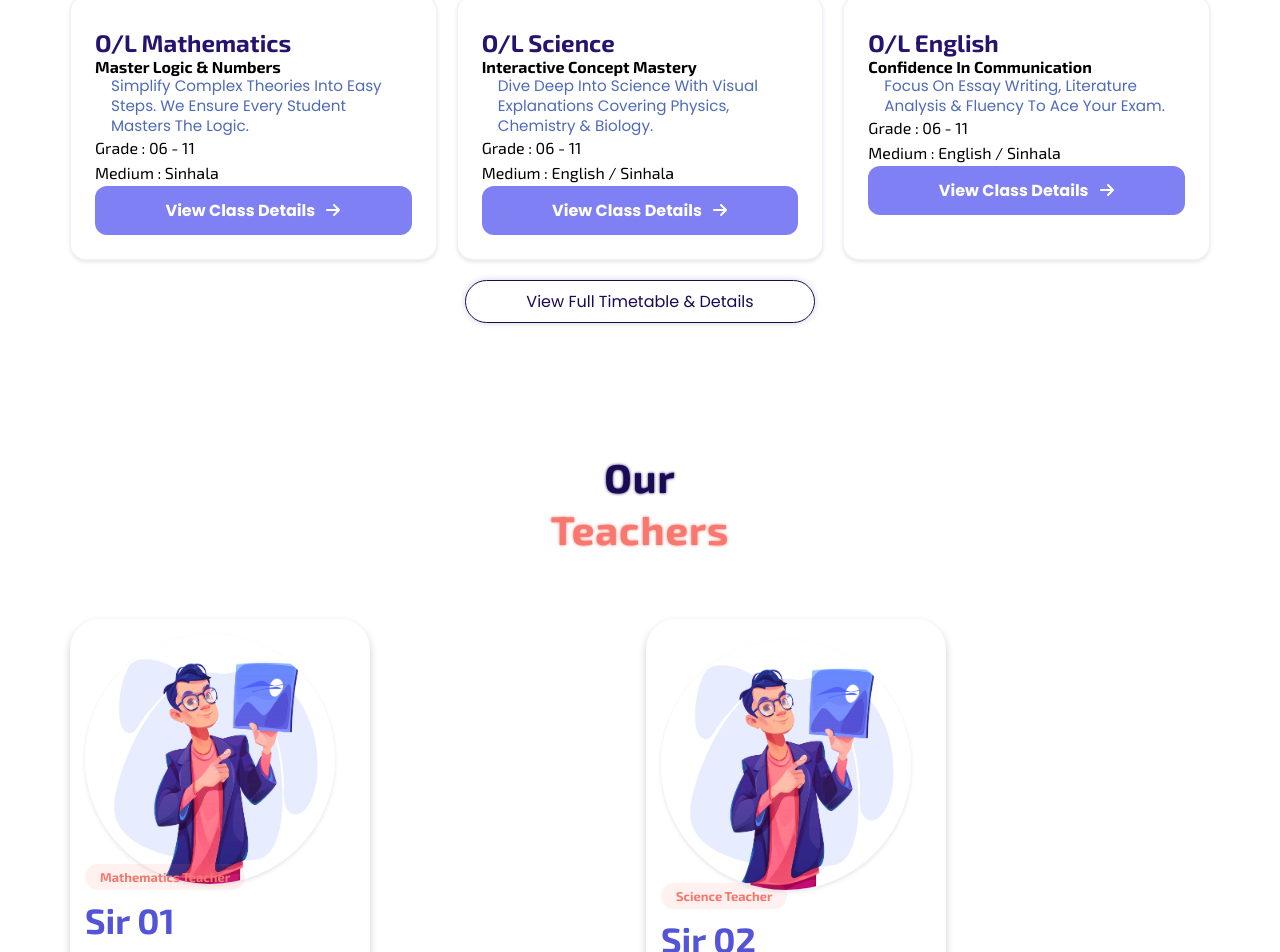
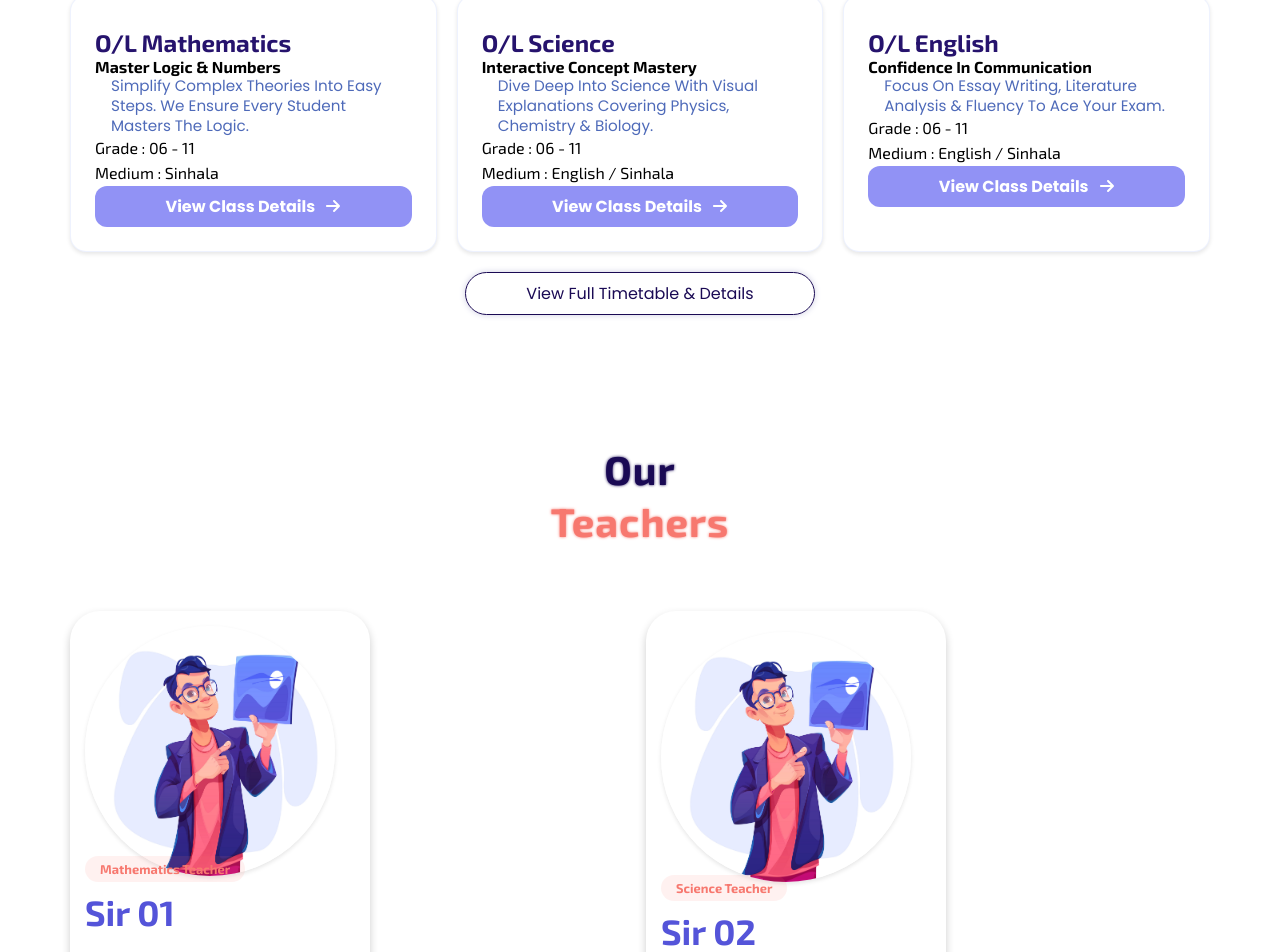
Before and after one commit to lakshan-beast/Educa-OL-Learning-Platform, a React (Vite) app: page / in a window 1280 px wide. Shown: the part 2219-3171 px from the top of the page. Built offline with nearby package versions, Linux system fonts and the light colour scheme.

Commit message:
button padding

```diff
--- a/src/styles/components/_buttons.scss
+++ b/src/styles/components/_buttons.scss
@@ -79,8 +79,8 @@
 
 .class-btns {
   width: 100%;
-  padding: 12px;
-  background: rgba($dark-purple1, 0.7);
+  padding: 8px 12px;
+  background: rgba($dark-purple1, 0.6);
   color: $white;
   border-radius: 12px;
   display: flex;
```
